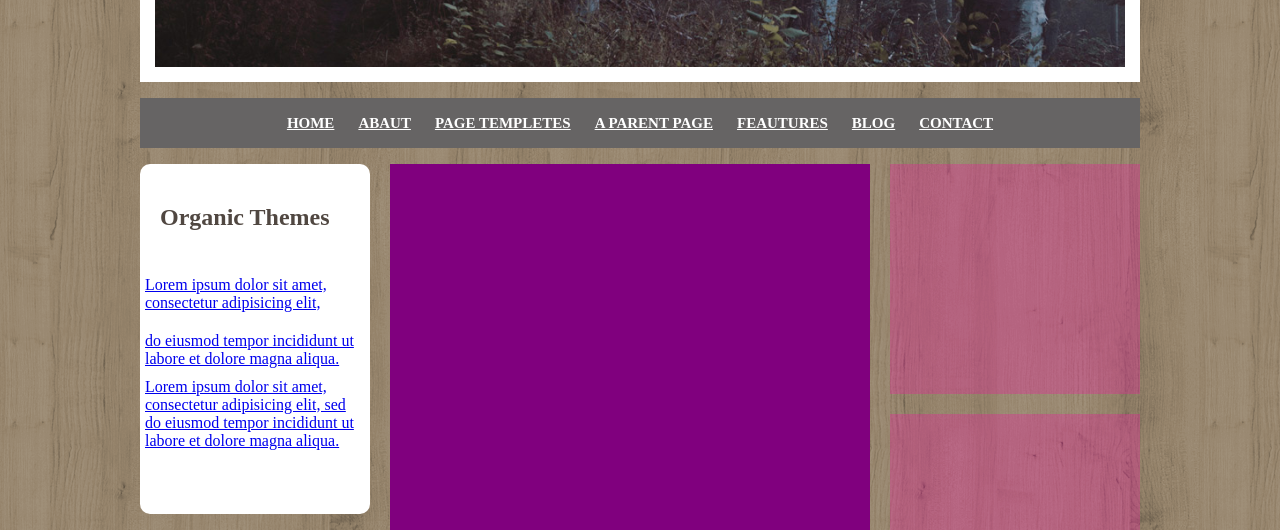
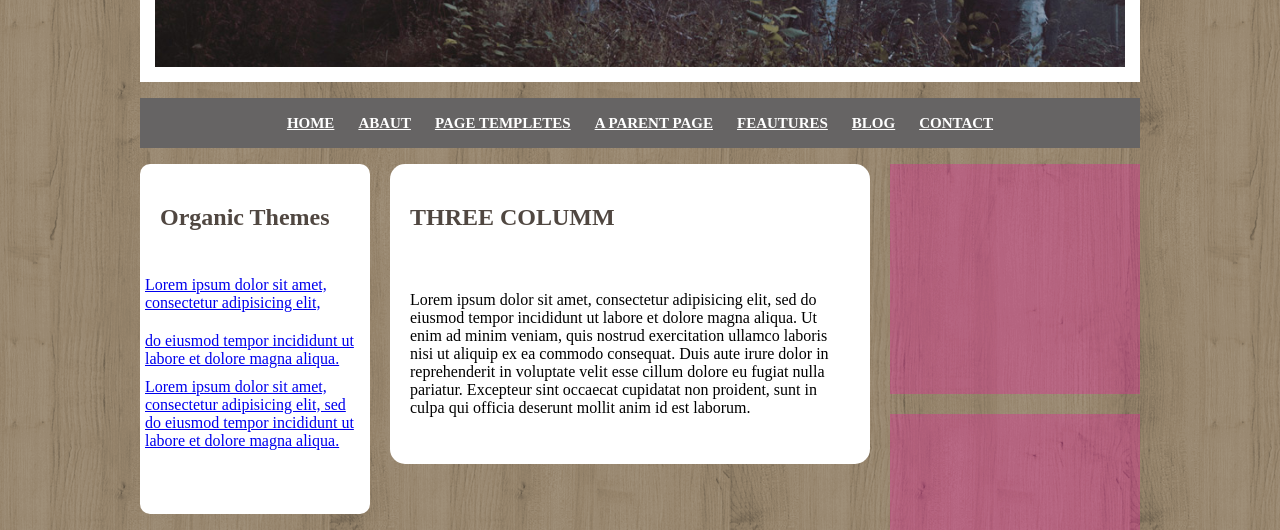
Before and after one commit to GiuseppeColucci/htmlcss-wp, a plain HTML site: page index.html in a window 1280 px wide. Shown: the part 417-947 px from the top of the page. Drawn offline with Linux system fonts and the light colour scheme.

Commit message:
box center

```diff
--- a/css/styles.css
+++ b/css/styles.css
@@ -64,6 +64,16 @@
    main .main-content{
      float: left;
    }
+   main p{
+     padding: 20px;
+     line-height: 30px,
+   }
+   main h1{
+     padding: 20px;
+     color: #504741;
+     text-transform: uppercase;
+     text-shadow: 3px 3px 0rgba(0,0,0, .5);
+   }
    h2{
      padding:20px;
      color: #504741;
@@ -101,8 +111,9 @@
    }
    main .main-content{
      width: calc(50% - 20px);
-     height: 500px;
-     background:#80007e;
+     height: 300px;
+     background:#fff;
+     border-radius: 15px;
      margin-right: 20px;
    }
    .box-right{
--- a/index.html
+++ b/index.html
@@ -76,6 +76,8 @@ nes (61 sloc) 1.37 KB
 
       <!-- contenitorecentrale -->
       <section class="main-content">
+        <h1>Three Columm</h1>
+        <p>Lorem ipsum dolor sit amet, consectetur adipisicing elit, sed do eiusmod tempor incididunt ut labore et dolore magna aliqua. Ut enim ad minim veniam, quis nostrud exercitation ullamco laboris nisi ut aliquip ex ea commodo consequat. Duis aute irure dolor in reprehenderit in voluptate velit esse cillum dolore eu fugiat nulla pariatur. Excepteur sint occaecat cupidatat non proident, sunt in culpa qui officia deserunt mollit anim id est laborum.</p>
 
       </section>
 
```
